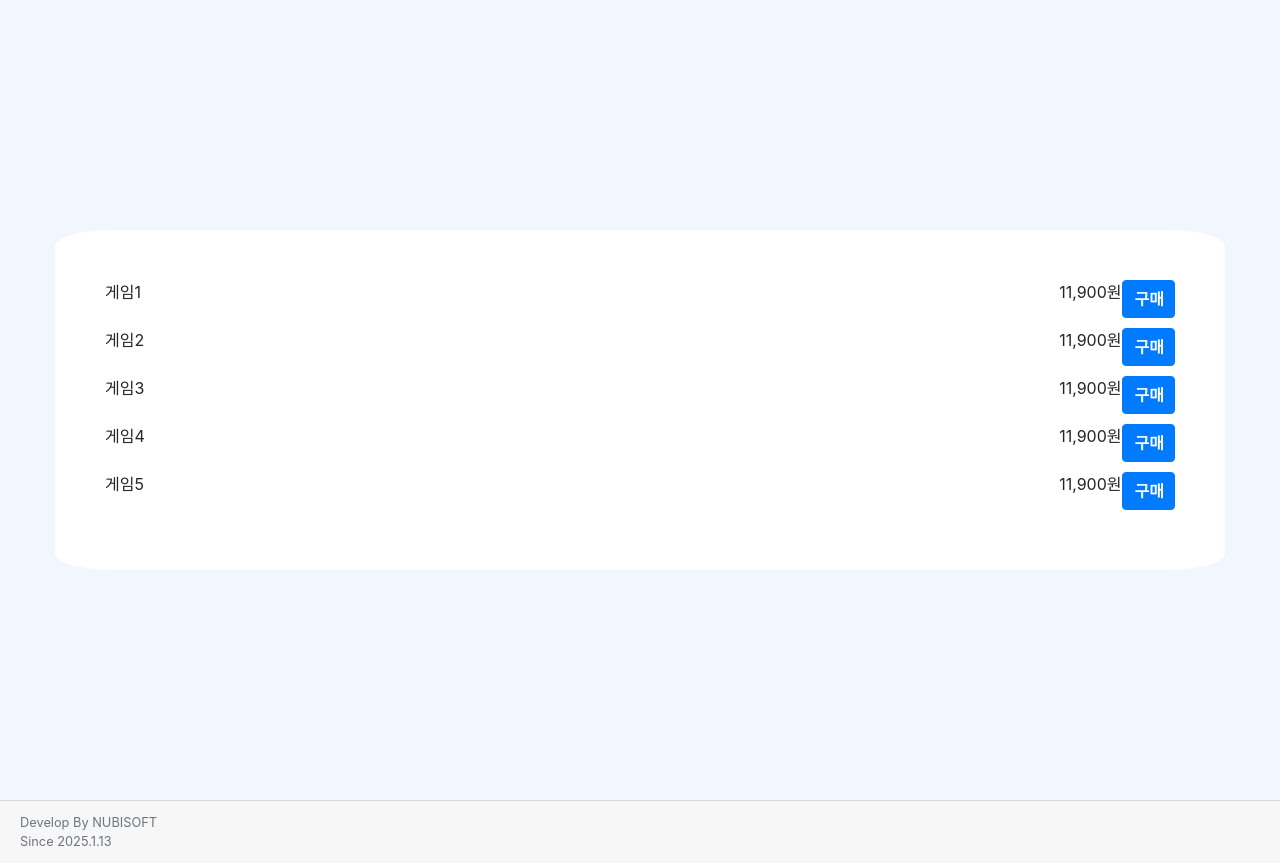
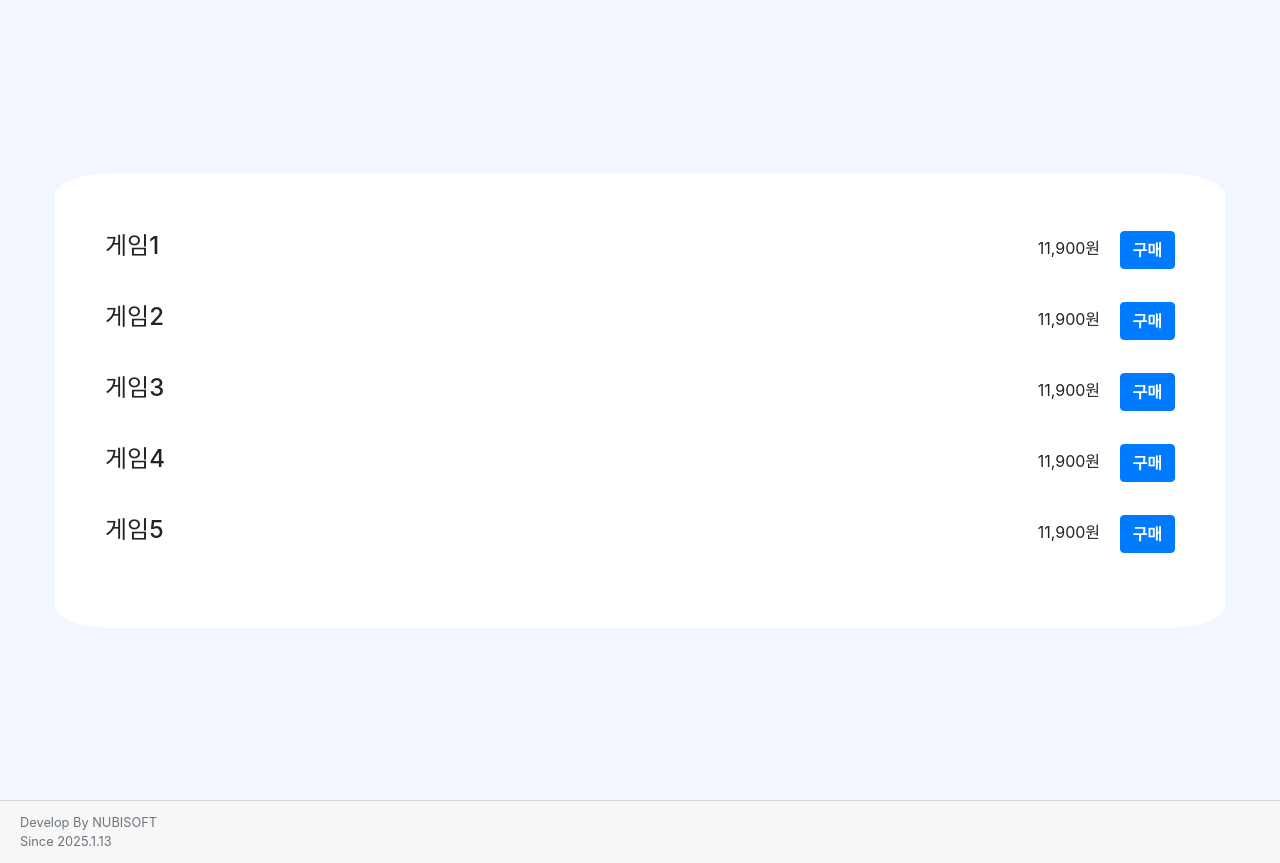
Before and after one commit to overloper-kim/Nubisoft, a Flask app: page /store in a window 1280 px wide. Shown: the part 81-944 px from the top of the page. Run offline with Flask 3, Linux system fonts and the light colour scheme.

Commit message:
7 commit

```diff
--- a/templates/store.html
+++ b/templates/store.html
@@ -1,51 +1,40 @@
 <div class="inner-wrapper">
     <div class="store-form">
         <form style="width: 100%;" id="store-form">
-            <!-- <div class="form-group">
-                <label for="exampleInputEmail1">이메일</label>
-                <input maxlength="30" type="email" class="form-control" id="exampleInputEmail1" aria-describedby="emailHelp" placeholder="Enter email">
+            <div style="height: 55px; display: flex; justify-content: space-between; align-items: center;" class="form-group">
+                <h4>게임1</h4>
+                <div style="width: fit-content;">
+                    <label for="gameprice1" style="padding: 0px 15px;">11,900원</label>
+                    <button style="font-weight: 600;" id="purchasegame1" class="btn btn-primary">구매</button>
+                </div>
             </div>
-            <div class="form-group">
-                <label for="exampleInputPassword1">비밀번호</label>
-                <input type="password" class="form-control" id="exampleInputPassword1" placeholder="Password">
+            <div style="height: 55px; display: flex; justify-content: space-between; align-items: center;" class="form-group">
+                <h4>게임2</h4>
+                <div style="width: fit-content;">
+                    <label for="gameprice1" style="padding: 0px 15px;">11,900원</label>
+                    <button style="font-weight: 600;" id="purchasegame1" class="btn btn-primary">구매</button>
+                </div>
             </div>
-            <div class="form-group">
-                <label for="exampleInputPassword1">비밀번호 확인</label>
-                <input type="password" class="form-control" id="exampleInputPassword1" placeholder="Check password">
+            <div style="height: 55px; display: flex; justify-content: space-between; align-items: center;" class="form-group">
+                <h4>게임3</h4>
+                <div style="width: fit-content;">
+                    <label for="gameprice1" style="padding: 0px 15px;">11,900원</label>
+                    <button style="font-weight: 600;" id="purchasegame1" class="btn btn-primary">구매</button>
+                </div>
             </div>
-            <div class="form-group">
-                <label for="exampleInputPassword1">닉네임</label>
-                <input maxlength="30" class="form-control" id="exampleInputPassword1" placeholder="Nickname">
+            <div style="height: 55px; display: flex; justify-content: space-between; align-items: center;" class="form-group">
+                <h4>게임4</h4>
+                <div style="width: fit-content;">
+                    <label for="gameprice1" style="padding: 0px 15px;">11,900원</label>
+                    <button style="font-weight: 600;" id="purchasegame1" class="btn btn-primary">구매</button>
+                </div>
             </div>
-            <button style="width: 100%; height: 15%; font-weight: 600;" type="submit" class="btn btn-primary">로그인</button>
-            <a href="/login">
-                <small id="emailHelp" style="text-align: center; padding: 15px 0px;" class="form-text text-muted">이미 회원이신가요?</small>
-            </a> -->
-
-            <div class="form-group">
-                <label for="game1">게임1</label>
-                <button style="width: 5%; height: 10%; font-weight: 600; float:right;" id="purchasegame1" class="btn btn-primary">구매</button>
-                <label for="gameprice1" style="float:right">11,900원</label>
-            </div>
-            <div class="form-group">
-                <label for="game2">게임2</label>
-                <button style="width: 5%; height: 10%; font-weight: 600; float:right;" id="purchasegame2" class="btn btn-primary">구매</button>
-                <label for="gameprice2" style="float:right">11,900원</label>
-            </div>
-            <div class="form-group">
-                <label for="game3">게임3</label>
-                <button style="width: 5%; height: 10%; font-weight: 600; float:right;" id="purchasegame3" class="btn btn-primary">구매</button>
-                <label for="gameprice3" style="float:right">11,900원</label>
-            </div>
-            <div class="form-group">
-                <label for="game4">게임4</label>
-                <button style="width: 5%; height: 10%; font-weight: 600; float:right;" id="purchasegame4" class="btn btn-primary">구매</button>
-                <label for="gameprice4" style="float:right">11,900원</label>
-            </div>
-            <div class="form-group">
-                <label for="game5">게임5</label>
-                <button style="width: 5%; height: 10%; font-weight: 600; float:right;" id="purchasegame5" class="btn btn-primary">구매</button>
-                <label for="gameprice5" style="float:right">11,900원</label>
+            <div style="height: 55px; display: flex; justify-content: space-between; align-items: center;" class="form-group">
+                <h4>게임5</h4>
+                <div style="width: fit-content;">
+                    <label for="gameprice1" style="padding: 0px 15px;">11,900원</label>
+                    <button style="font-weight: 600;" id="purchasegame1" class="btn btn-primary">구매</button>
+                </div>
             </div>
         </form>
     </div>
```
